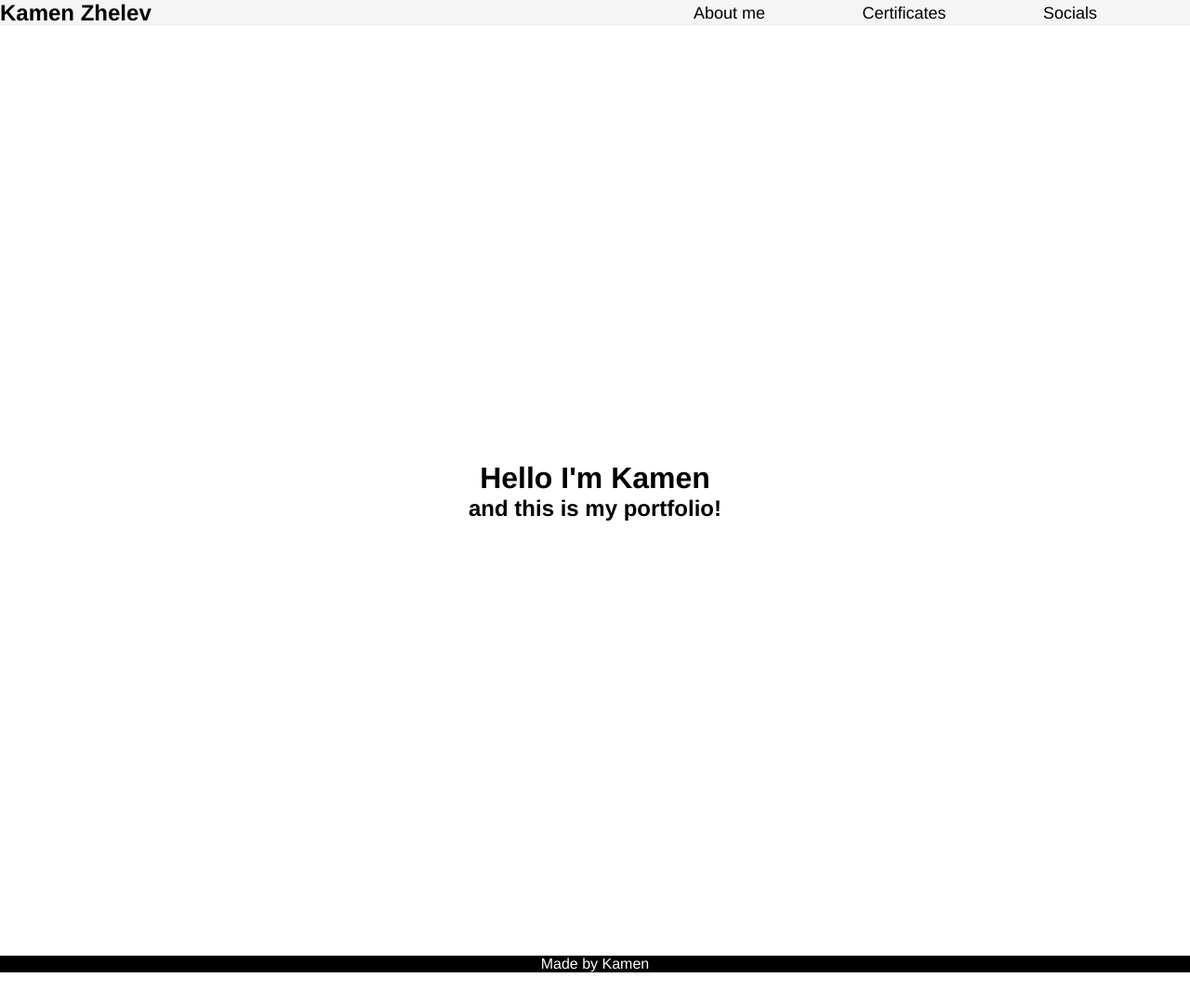
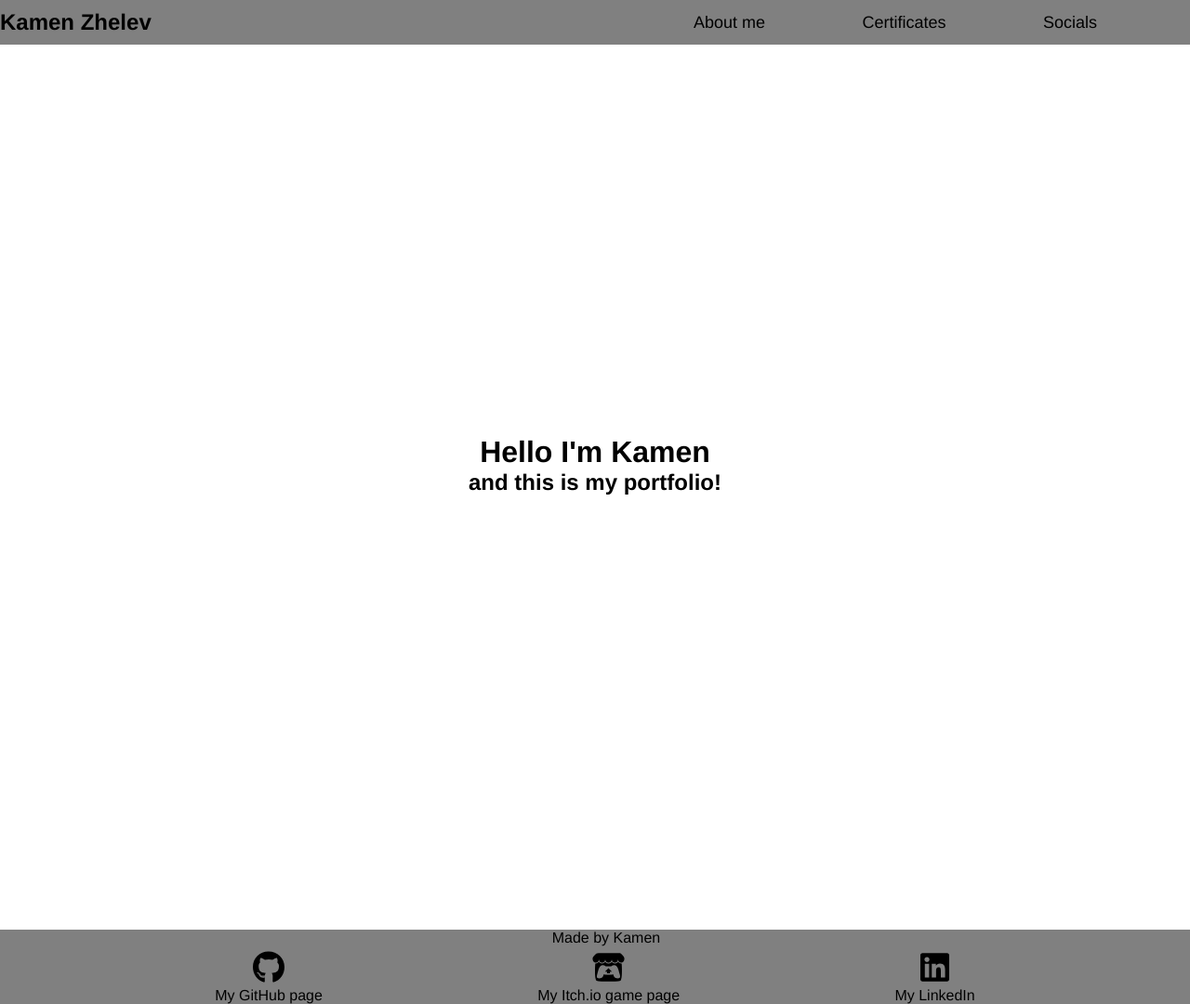
Before and after one commit to Burkana/My-portfolio, a plain HTML site: page index.html in a window 1280 px wide. Shown: the whole page at 93% size. Before the commit the page ends 1046 px from the top, so only its background shows below. Drawn offline with Linux system fonts and the light colour scheme.

Commit message:
New icons & code

```diff
--- a/index.html
+++ b/index.html
@@ -30,15 +30,26 @@
             </div>
         </header>
 
-        <div class="Welcometxt">
+        <div class="welcometxt">
             <h1>Hello I'm Kamen</h1>
             <h2>and this is my portfolio!</h2>
         </div>
 
+        <div class="aboutme" id="#aboutme"></div>
+
         <footer id="footer">
-            <p>Made by Kamen</p>
+
+            <div class="footertxt">
+                <p>Made by Kamen</p>
+            </div>
+
+            <div class="footerlinks">
+                <a href="https://github.com/Burkana"><img src="github.svg"><p>My GitHub page</p></a>
+                <a href="https://burkanaoriginal.itch.io/"><img src="itchio.svg"><p>My Itch.io game page</p></a>
+                <a href="https://www.linkedin.com/in/kamen-zhelev-0611902bb/"><img src="linkedin.svg"><p>My LinkedIn</p></a>
+            </div>
         </footer>
+
     </div>
-
 </body>
 </html>
--- a/style.css
+++ b/style.css
@@ -12,18 +12,22 @@ header{
     display: flex;
     flex-direction: row;
     justify-content: space-between;
-    background-color: whitesmoke;
+    flex-wrap: wrap;
+    background-color: grey;
+    position: fixed;
+    width: 100%;
+    height: 6%;
 }
 header a{
     text-decoration: none;
     color: black;
-
 }
-
+.main-nav{
+    align-content: center;
+}
 .main-nav a{
     font-size: x-large;
 }
-
 .nav-scroll{
     align-content: center;
 }
@@ -31,7 +35,8 @@ header a{
     padding-right: 100px;
     font-size: large;
 }
-.Welcometxt{
+
+.welcometxt{
     height: 1000px;
     width: auto;
     display: flex;
@@ -41,9 +46,26 @@ header a{
 }
 
 footer{
+
+    background-color: grey;
+    display: flex;
+    flex-direction: column;
     text-align: center;
-    background-color: black;
+    flex-wrap: wrap;
 }
-footer p{
-    color: white;
+footer a{
+    color: black;
+    text-decoration: none;
 }
+footer img{
+    height:35px;
+    width: auto;
+}
+.footertxt{
+    margin-bottom: 5px;
+    margin-left: 24px;
+}
+.footerlinks{
+    display: flex;
+    justify-content: space-evenly;
+}
```
Also changed, not shown: github.svg (added), itchio.svg (added), linkedin.svg (added).
